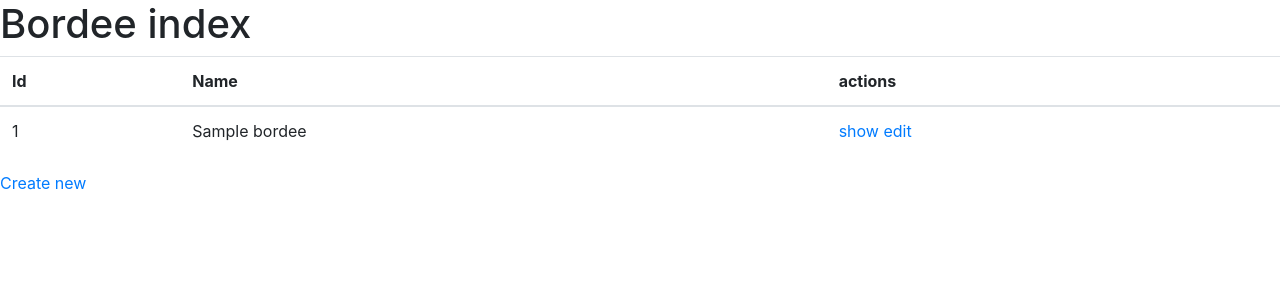
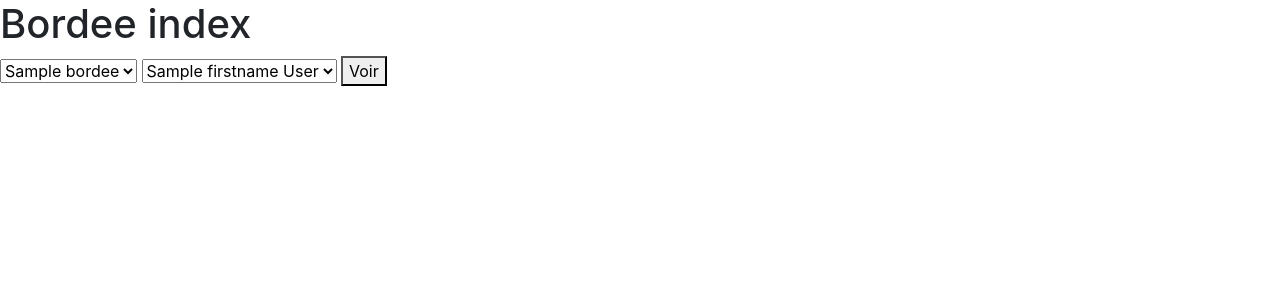
Before and after one commit to VincentSureau/outil_evaluation_eleves, a Symfony app: template templates/bordee/index.html.twig in a window 1280 px wide. Shown: the part 56-356 px from the top of the page. Run offline with Twig, Linux system fonts and the light colour scheme; the template is opened without the code that fills it: most values are stand-ins (such as "Sample title", 1, 10 or a date in 2020); some libraries are stand-ins or nearby versions.

Commit message:
added select for bordee and referent in bordee index

```diff
--- a/src/Controller/BordeeController.php
+++ b/src/Controller/BordeeController.php
@@ -5,10 +5,11 @@ namespace App\Controller;
 use App\Entity\Bordee;
 use App\Form\BordeeType;
 use App\Repository\BordeeRepository;
-use Symfony\Bundle\FrameworkBundle\Controller\AbstractController;
+use App\Repository\ReferentRepository;
 use Symfony\Component\HttpFoundation\Request;
 use Symfony\Component\HttpFoundation\Response;
 use Symfony\Component\Routing\Annotation\Route;
+use Symfony\Bundle\FrameworkBundle\Controller\AbstractController;
 
 /**
  * @Route("/bordee")
@@ -18,10 +19,11 @@ class BordeeController extends AbstractController
     /**
      * @Route("/", name="bordee_index", methods={"GET"})
      */
-    public function index(BordeeRepository $bordeeRepository): Response
+    public function index(BordeeRepository $bordeeRepository, ReferentRepository $referentRepository): Response
     {
         return $this->render('bordee/index.html.twig', [
             'bordees' => $bordeeRepository->findAll(),
+            'referents' => $referentRepository->findAll()
         ]);
     }
 
--- a/src/Controller/HomeController.php
+++ b/src/Controller/HomeController.php
@@ -14,7 +14,6 @@ class HomeController extends AbstractController
     {
         if($this->isGranted('ROLE_USER')){
             return $this->render('home/index.html.twig', [
-                'controller_name' => 'HomeController',
             ]);
         }else{
             return $this->redirectToRoute('app_register');
--- a/templates/bordee/index.html.twig
+++ b/templates/bordee/index.html.twig
@@ -5,31 +5,17 @@
 {% block body %}
     <h1>Bordee index</h1>
 
-    <table class="table">
-        <thead>
-            <tr>
-                <th>Id</th>
-                <th>Name</th>
-                <th>actions</th>
-            </tr>
-        </thead>
-        <tbody>
-        {% for bordee in bordees %}
-            <tr>
-                <td>{{ bordee.id }}</td>
-                <td>{{ bordee.name }}</td>
-                <td>
-                    <a href="{{ path('bordee_show', {'id': bordee.id}) }}">show</a>
-                    <a href="{{ path('bordee_edit', {'id': bordee.id}) }}">edit</a>
-                </td>
-            </tr>
-        {% else %}
-            <tr>
-                <td colspan="3">no records found</td>
-            </tr>
-        {% endfor %}
-        </tbody>
-    </table>
-
-    <a href="{{ path('bordee_new') }}">Create new</a>
+    <form action="{{ path('student_index') }}">
+        <select name="bordee" id="">
+            {% for bordee in bordees %}
+                <option value="{{ bordee.id }}">{{ bordee.name }}</option>
+            {% endfor %}
+        </select>
+        <select name="referent" id="">
+            {% for referent in referents %}
+                <option value="{{ referent.id }}">{{ referent.firstname ~ ' '  ~ referent.lastname }}</option>
+            {% endfor %}
+        </select>
+        <button type="submit">Voir</button>
+    </form>
 {% endblock %}
--- a/templates/home/index.html.twig
+++ b/templates/home/index.html.twig
@@ -9,7 +9,7 @@
         <li><a href="{{ path('student_index') }}">Liste des élèves</a></li>
         <li><a href="{{ path('referent_index') }}">Rechercher par professeur principal</a></li>
         <li><a href="{{ path('specialisation_index') }}">Rechercher par spécialité</a></li>
-        <li><a href="{{ path('referent_index') }}">Rechercher par bordée</a></li>
+        <li><a href="{{ path('bordee_index') }}">Rechercher par bordée</a></li>
     </ul>
 </div>
 {% endblock %}
```
